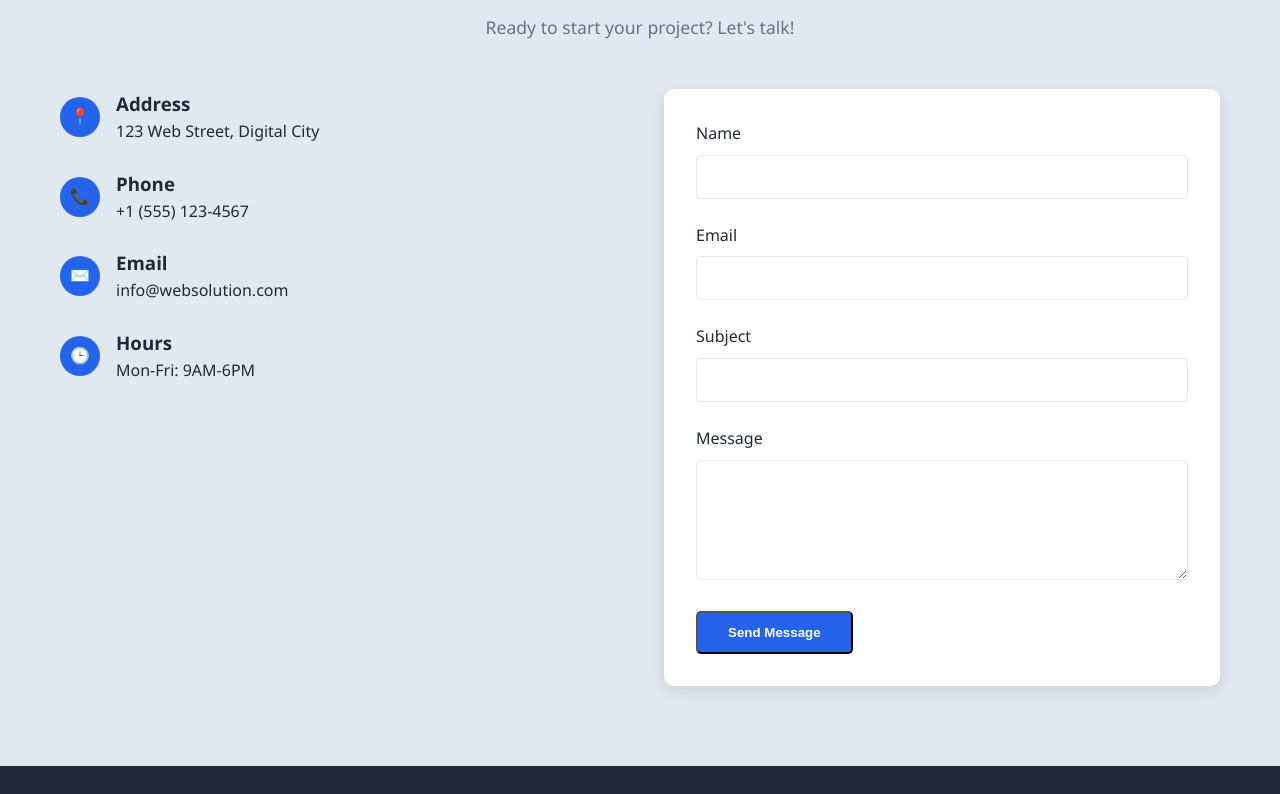
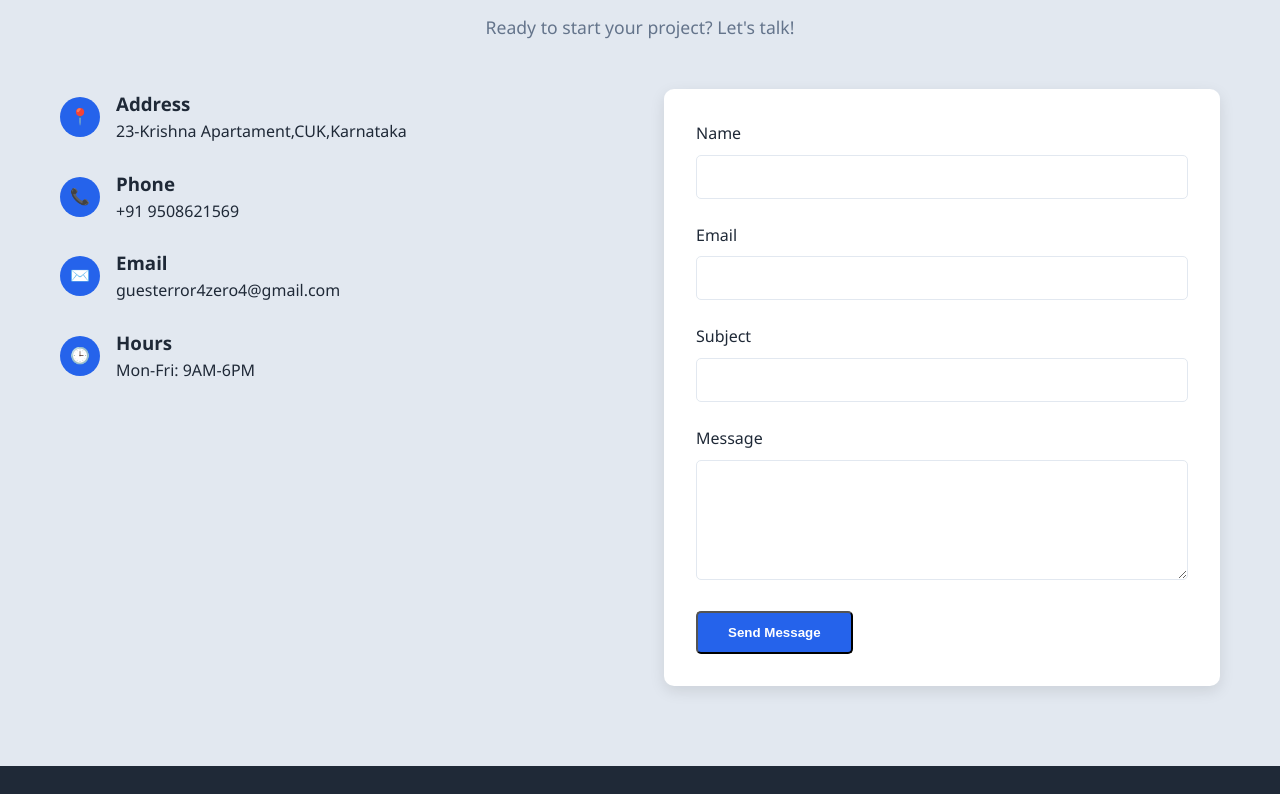
Before and after one commit to guesterror4zero4/WebSolution, a plain HTML site: page index.html in a window 1280 px wide. Shown: the part 2955-3749 px from the top of the page. Drawn offline with Linux system fonts and the light colour scheme.

Commit message:
Update index.html

```diff
--- a/index.html
+++ b/index.html
@@ -579,21 +579,21 @@
                         <div class="contact-icon">📍</div>
                         <div>
                             <h3>Address</h3>
-                            <p>123 Web Street, Digital City</p>
+                            <p>23-Krishna Apartament,CUK,Karnataka</p>
                         </div>
                     </div>
                     <div class="contact-item">
                         <div class="contact-icon">📞</div>
                         <div>
                             <h3>Phone</h3>
-                            <p>+1 (555) 123-4567</p>
+                            <p>+91 9508621569</p>
                         </div>
                     </div>
                     <div class="contact-item">
                         <div class="contact-icon">✉️</div>
                         <div>
                             <h3>Email</h3>
-                            <p>info@websolution.com</p>
+                            <p>guesterror4zero4@gmail.com</p>
                         </div>
                     </div>
                     <div class="contact-item">
```
